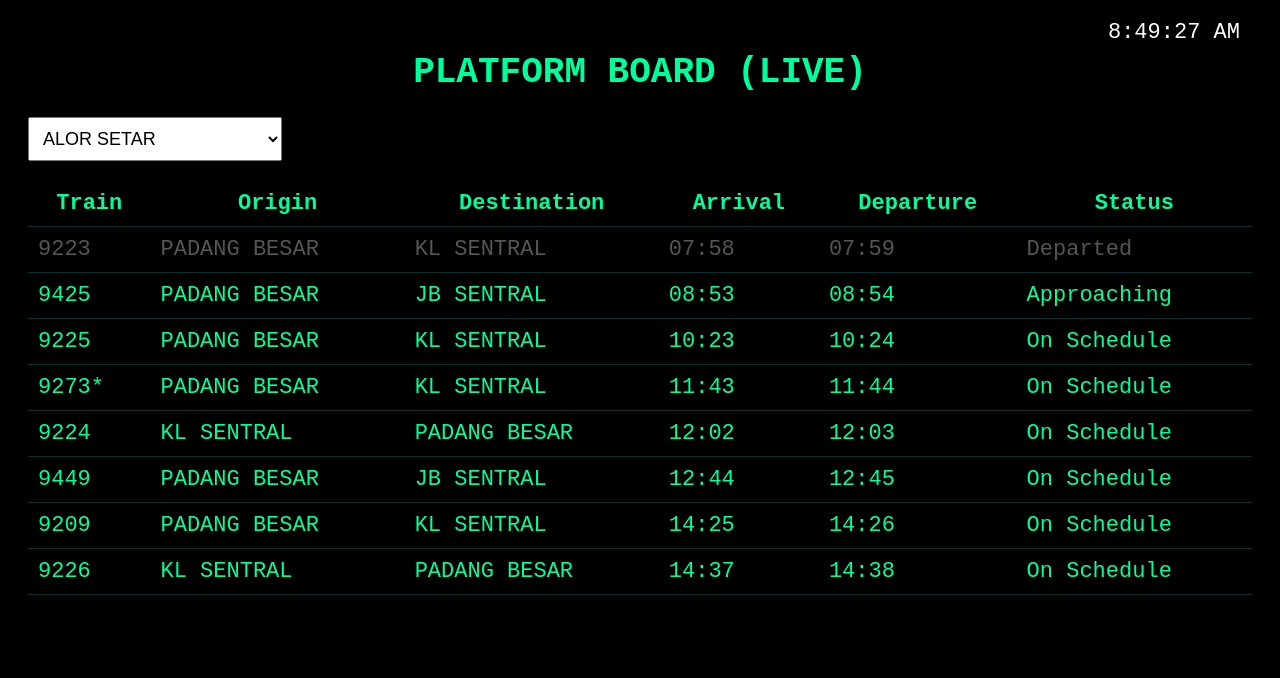
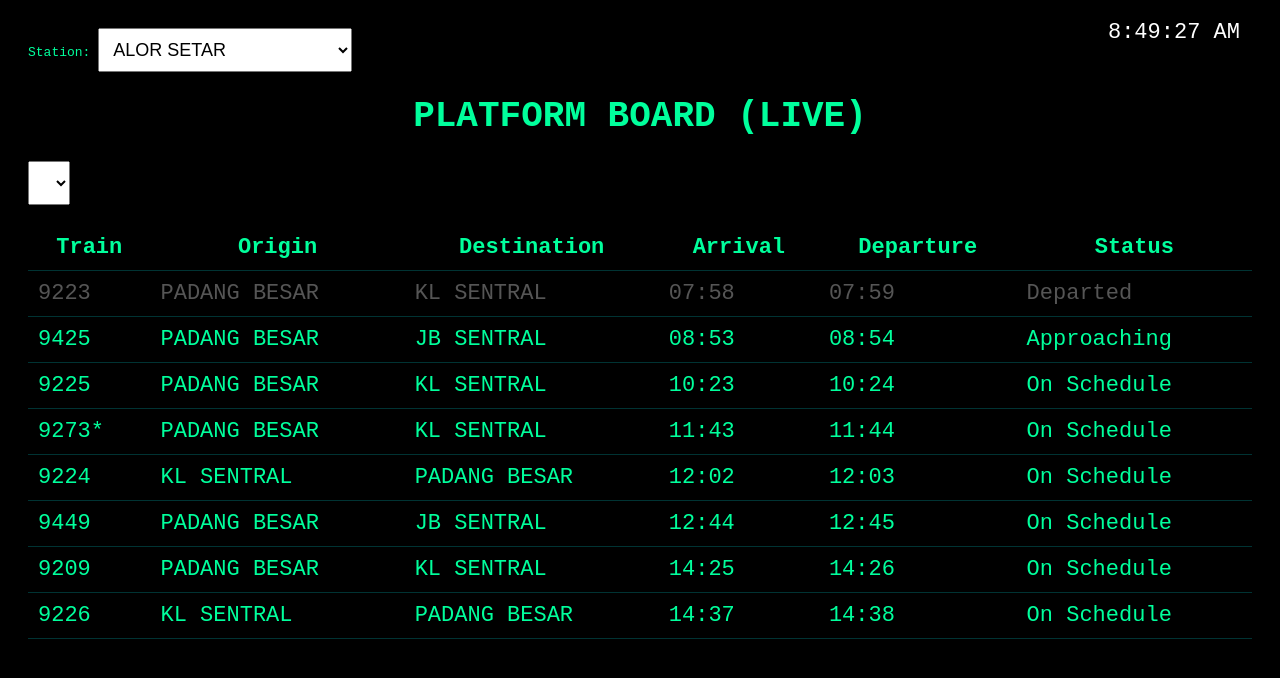
Before and after one commit to mjasniee-bot/train-timetable, a website: page platform-boardv5.html in a window 1280 px wide. Drawn offline with Linux system fonts and the light colour scheme.

Commit message:
Update platform-boardv5.html

```diff
--- a/platform-boardv5.html
+++ b/platform-boardv5.html
@@ -55,8 +55,16 @@ th,td{
 
 <body>
 
+  <div class="topbar">
+
+  <div class="controls">
+    Station:
+    <select id="station"></select>
+
+  </div>
+
 <div class="clock" id="clock"></div>
-
+</div>
 <h1>PLATFORM BOARD (LIVE)</h1>
 
 <select id="station"></select>
```
